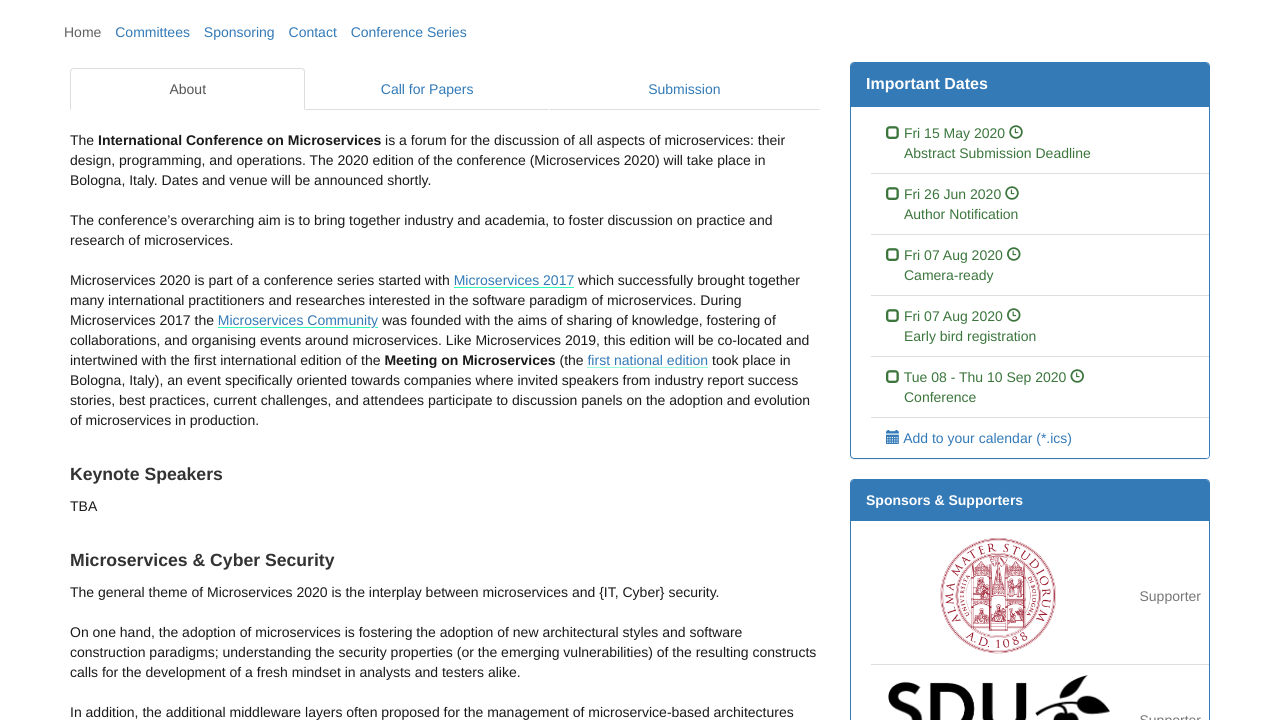
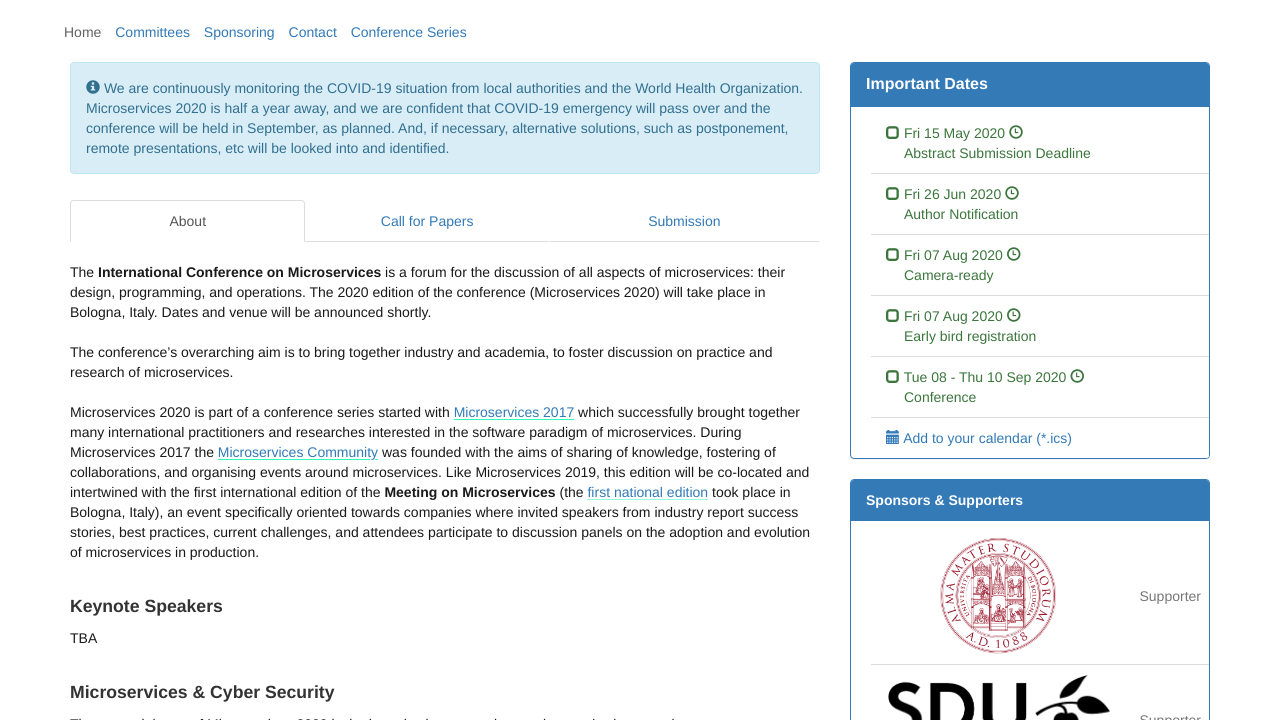
Before and after one commit to microservices-community/microservices-2020, a Jekyll site: the page built from index.md, in a window 1280 px wide and 900 px high, scrolled down 226 px, cut to the strip 180-900 px from the top of the window. Built offline with Jekyll 4.4.1, drawn with Linux system fonts in a browser that asks for light colours; some of the changed text lies outside the part shown.

Commit message:
COVID-19 note

```diff
--- a/cfp.txt
+++ b/cfp.txt
@@ -22,7 +22,7 @@ Theme and Topics
 The theme of this edition is the interplay between microservices and the cyber security.
 
 - On the one hand, the adoption of microservices is fostering the adoption of new architectural patterns and software construction practices; understanding the security properties (or the emerging vulnerabilities) of the resulting constructs calls for the development of a fresh mindset in analysts, designers and testers alike. In addition, the additional middleware and infrastructure typically proposed for the management of microservice-based architectures could expand the attack surface of the systems.
--  On the other hand, the same frameworks could instead prove valuable allies to collect security-relevant information and to coordinate defenses. The above considerations concern the intrinsic interplay between the fields of microservices and security. The broader application context is peculiarly sensitive to them: microservices are often adopted as an accelerator of digital transformations as the successful past edition(s) of the conference have shown. In this light, security issues should be a primary concern for microservices researchers and practitioners, as they provide an opportunity to integrate security-by-design into the recent advances in software development - triggered and amplified by microservices principles, patterns, and technologies.
+- On the other hand, the same frameworks could instead prove valuable allies to collect security-relevant information and to coordinate defenses. The above considerations concern the intrinsic interplay between the fields of microservices and security. The broader application context is peculiarly sensitive to them: microservices are often adopted as an accelerator of digital transformations as the successful past edition(s) of the conference have shown. In this light, security issues should be a primary concern for microservices researchers and practitioners, as they provide an opportunity to integrate security-by-design into the recent advances in software development - triggered and amplified by microservices principles, patterns, and technologies.
 
 Topics of interest are not limited to our cyber security theme. We are interested in all aspects and phases of the design and implementation of microservice architectures:
 
@@ -47,6 +47,7 @@ We solicit contributed talks based work in progress, scientific work published o
 
 Submissions Guidelines
 ----------------------
+
 A submission should describe a talk to be given at the conference in the form of extended abstracts with a maximum of two pages.
 
 Submissions can be based on work in progress, scientific work published or submitted for publication, practical experience reports, or practical tool demonstrations.
@@ -80,11 +81,13 @@ Andrea Melis,	University of Bologna (IT)
 
 Program Committee
 -----------------
+
 TBA
 
 
 Note about COVID-19
 -------------------
+
 We are continuously monitoring the COVID-19 situation from local authorities and the World Health Organization. Microservices 2020 is half a year away, and we are confident that COVID-19 emergency will pass over and the conference will be held in September, as planned. And, if necessary, alternative solutions, such as postponement, remote presentations, etc will be looked into and identified.
 
 
--- a/index.md
+++ b/index.md
@@ -3,6 +3,10 @@ layout: home
 # feature_image:
 # image_source:
 ---
+
+<div class="alert alert-info hidden-print" role="alert">
+<span class="glyphicon glyphicon-info-sign"></span> We are continuously monitoring the COVID-19 situation from local authorities and the World Health Organization. Microservices 2020 is half a year away, and we are confident that COVID-19 emergency will pass over and the conference will be held in September, as planned. And, if necessary, alternative solutions, such as postponement, remote presentations, etc will be looked into and identified.
+</div>
 
 <ul class="nav nav-tabs nav-justified">
   <li role="presentation" class="active"><a href="#about">About</a></li>
--- a/subpages/about.md
+++ b/subpages/about.md
@@ -30,12 +30,10 @@ TBA
 <div markdown="1">
 ### Microservices & Cyber Security
 
-The general theme of Microservices 2020 is the interplay between microservices and {IT, Cyber} security.
+The general theme of Microservices 2020 is the interplay between microservices and cyber security.
 
 On one hand, the adoption of microservices is fostering the adoption of new architectural styles and software construction paradigms; understanding the security properties (or the emerging vulnerabilities) of the resulting constructs calls for the development of a fresh mindset in analysts and testers alike.
-
 In addition, the additional middleware layers often proposed for the management of microservice-based architectures could expand the attack surface of the systems.
-
 On the other hand, the same frameworks could instead prove valuable allies to collect security-relevant information and to coordinate defenses.
 
 These considerations are about the intrinsic interplay between the fields of microservices and security. However, it should be noted that the context is peculiarly sensitive to them. Microservices are adopted as an accelerator of Digital Transformation, as the successful past edition of the conference  proved, and security issues should be a primary concern, possibly taking the chance to integrate security-by-design into the microservice-led revolution in software development.
```
